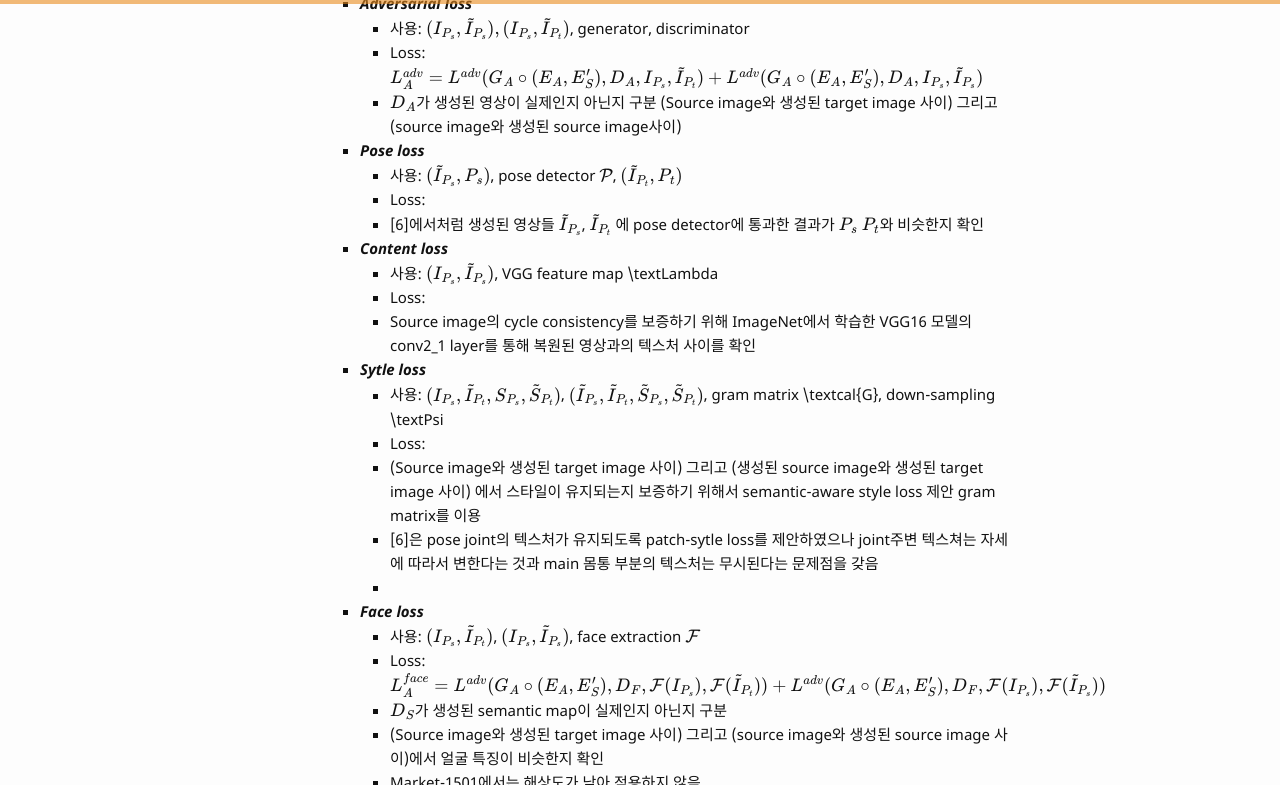
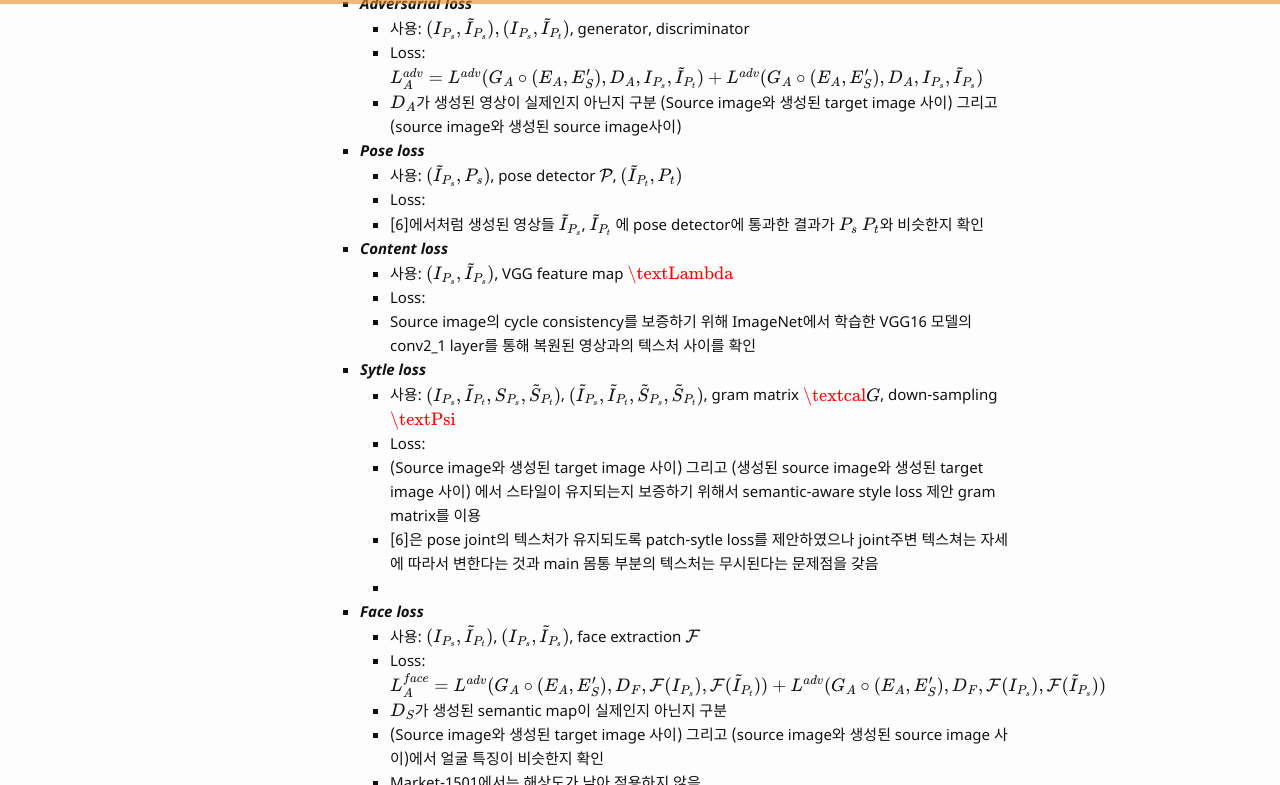
Before and after one commit to bismex/bismex.github.io, a Jekyll site: the page built from _posts/2019-05-30-SPT.md, in a window 1280 px wide and 900 px high, scrolled down 2985 px, cut to the strip 0-785 px from the top of the window. Built offline with Jekyll 4.4.1, drawn with Linux system fonts in a browser that asks for light colours; formulas are drawn with MathJax 3.

Commit message:
Update 2019-05-30-SPT.md

```diff
--- a/_posts/2019-05-30-SPT.md
+++ b/_posts/2019-05-30-SPT.md
@@ -127,11 +127,11 @@
       - Loss:
       - [6]에서처럼 생성된 영상들 $$\tilde{I}_{P_s}$$, $$\tilde{I}_{P_t}$$ 에 pose detector에 통과한 결과가 $$P_s$$ $$P_t$$와 비슷한지 확인
     - ***Content loss***
-      - 사용: $$(I_{P_s}, \tilde{I}_{P_s})$$, VGG feature map \textLambda
+      - 사용: $$(I_{P_s}, \tilde{I}_{P_s})$$, VGG feature map $$\textLambda$$
       - Loss:
       - Source image의 cycle consistency를 보증하기 위해 ImageNet에서 학습한 VGG16 모델의 conv2_1 layer를 통해 복원된 영상과의 텍스처 사이를 확인
     - ***Sytle loss***
-      - 사용: $$(I_{P_s}, \tilde{I}_{P_t}, S_{P_s}, \tilde{S}_{P_t})$$, $$(\tilde{I}_{P_s}, \tilde{I}_{P_t}, \tilde{S}_{P_s}, \tilde{S}_{P_t})$$, gram matrix \textcal{G}, down-sampling \textPsi
+      - 사용: $$(I_{P_s}, \tilde{I}_{P_t}, S_{P_s}, \tilde{S}_{P_t})$$, $$(\tilde{I}_{P_s}, \tilde{I}_{P_t}, \tilde{S}_{P_s}, \tilde{S}_{P_t})$$, gram matrix $$\textcal{G}$$, down-sampling $$\textPsi$$
       - Loss:
       - (Source image와 생성된 target image 사이) 그리고 (생성된 source image와 생성된 target image 사이) 에서 스타일이 유지되는지 보증하기 위해서 semantic-aware style loss 제안 gram matrix를 이용
       - [6]은 pose joint의 텍스처가 유지되도록 patch-sytle loss를 제안하였으나 joint주변 텍스쳐는 자세에 따라서 변한다는 것과 main 몸통 부분의 텍스처는 무시된다는 문제점을 갖음
```
